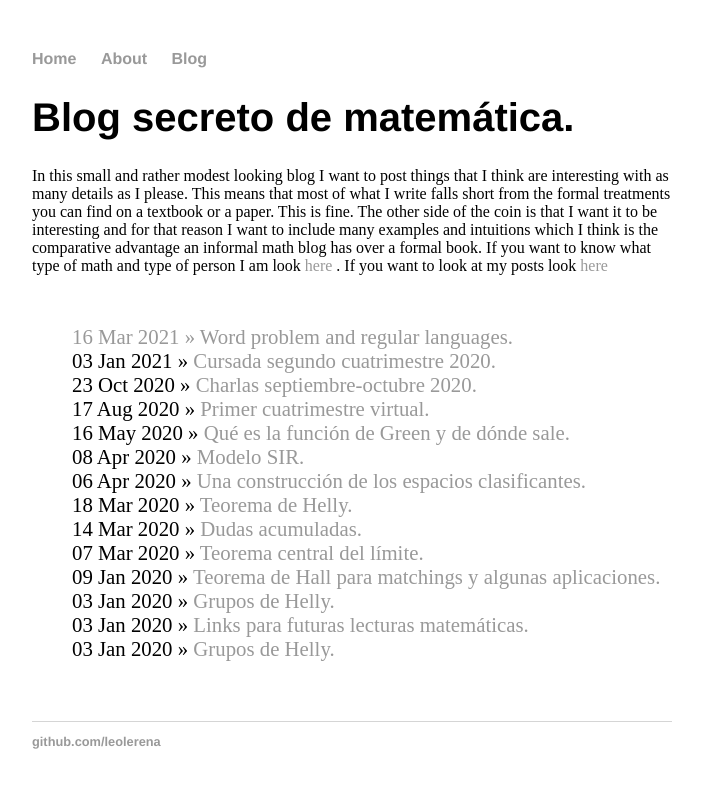
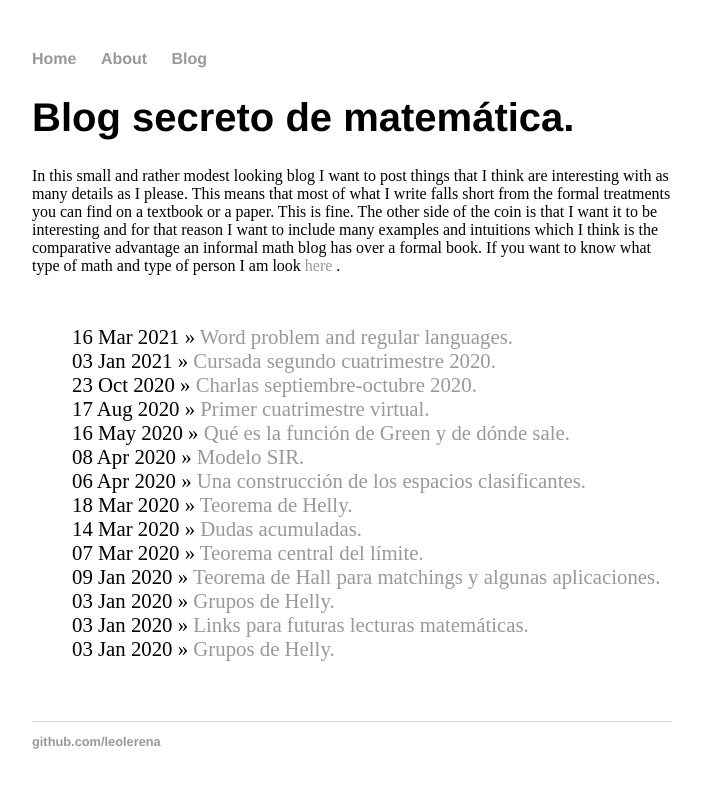
Before and after one commit to leolerena/leolerena.github.io, a Jekyll site: the page built from blog/index.html, in a window 1280 px wide. Shown: the top 788 px of the page, without its empty margins (288-989 px from the left). Built offline with Jekyll 4.4.1, drawn with Linux system fonts in a browser that asks for light colours.

Commit message:
Update index.html

```diff
--- a/blog/index.html
+++ b/blog/index.html
@@ -4,7 +4,7 @@ title: Blog secreto de matemática.
 ---
 	<h1>{{ page.title }}</h1>
 	 In this small and rather modest looking blog I want to post things that I think are interesting with as many details as I please. This means that most of what I write falls short from the formal treatments you can find on a textbook or a paper. This is fine. The other side of the coin is that I want it to be interesting and for that reason I want to include many examples and intuitions which I think is the comparative advantage an informal math blog has over a formal book.
-	If you want to know what type of math and type of person I am look <a href="/about"> here  </a>. If you want to look at my posts look <a href="/blog"> here
+	If you want to know what type of math and type of person I am look <a href="/about"> here  </a>.
 
 	<ul class="posts">
 
```
